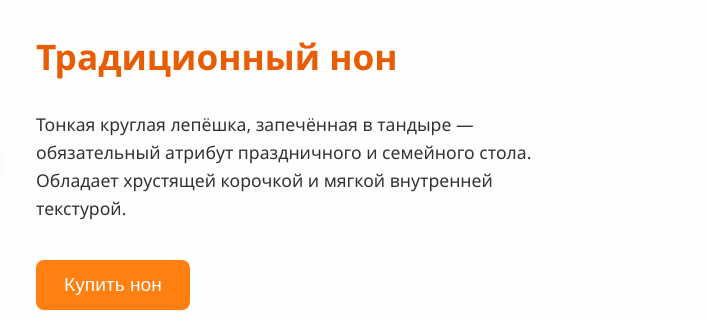
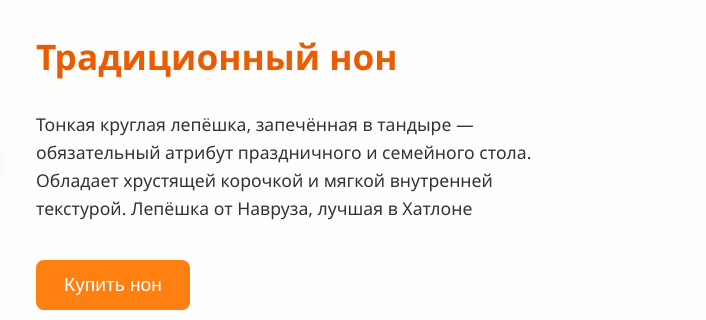
Before and after one commit to laddgllad-dot/noni_amir, a plain HTML site: page index.html in a window 1280 px wide. Shown: the part 400-720 px from the top of the page, 574-1280 px from the left. Drawn offline with Linux system fonts and the light colour scheme.

Commit message:
Update index.html

```diff
--- a/index.html
+++ b/index.html
@@ -144,6 +144,7 @@
             Тонкая круглая лепёшка, запечённая в тандыре — обязательный атрибут
             праздничного и семейного стола. Обладает хрустящей корочкой и мягкой
             внутренней текстурой.
+            Лепёшка от Навруза, лучшая в Хатлоне
         </p>
         <button class="btn-buy" onclick="alert('Добавлено в корзину!')">
             Купить нон
```
